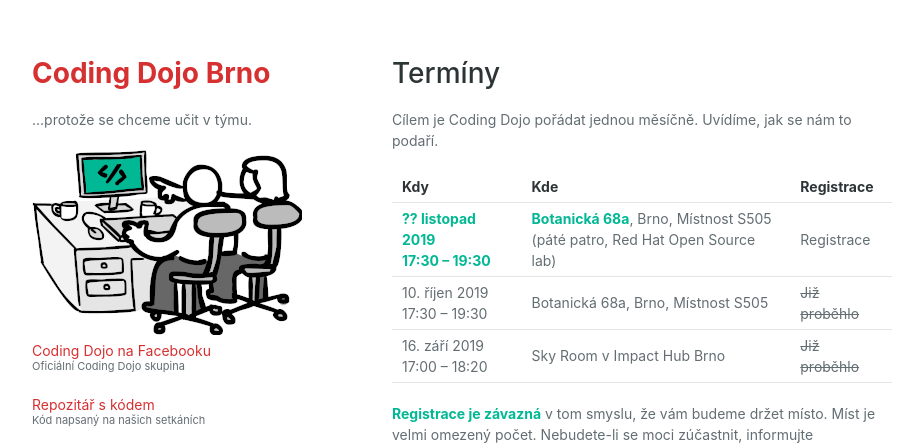
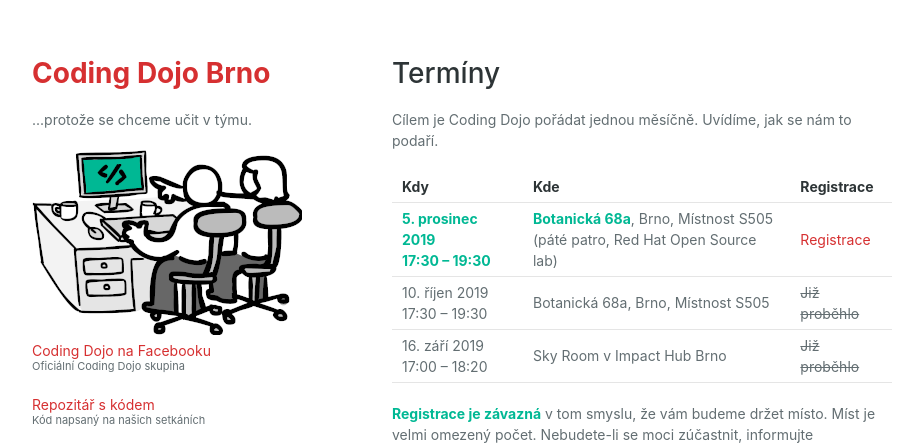
Before and after one commit to lukasbednarik/codingdojobrno.cz, a Jekyll site: the page built from index.md, in a window 1280 px wide and 900 px high. Shown: the top 448 px of the window, without its empty margins (178-1101 px from the left). Built offline with Jekyll 4.4.1, drawn with Linux system fonts in a browser that asks for light colours.

Commit message:
sheduled new event

```diff
--- a/index.md
+++ b/index.md
@@ -9,7 +9,7 @@ Cílem je Coding Dojo pořádat jednou měsíčně. Uvídíme, jak se nám to po
 
 | Kdy                               | Kde     | Registrace  |
 | --------------------------------- | ------- | ----------- |
-| **?? listopad 2019**<br /> **17:30 -- 19:30** | **Botanická 68a**, Brno, Místnost S505 <br />(páté patro, Red Hat Open Source lab) | Registrace |
+| **5. prosinec 2019**<br /> **17:30 -- 19:30** | **Botanická 68a**, Brno, Místnost S505 <br />(páté patro, Red Hat Open Source lab) | [Registrace](https://www.eventbrite.com/e/coding-dojo-brno-registration-79516850039) |
 | 10. říjen 2019<br /> 17:30 -- 19:30 | Botanická 68a, Brno, Místnost S505 | ~~Již proběhlo~~ |
 | 16. září 2019<br /> 17:00 -- 18:20 | Sky Room v Impact Hub Brno | ~~Již proběhlo~~ |
 
```
